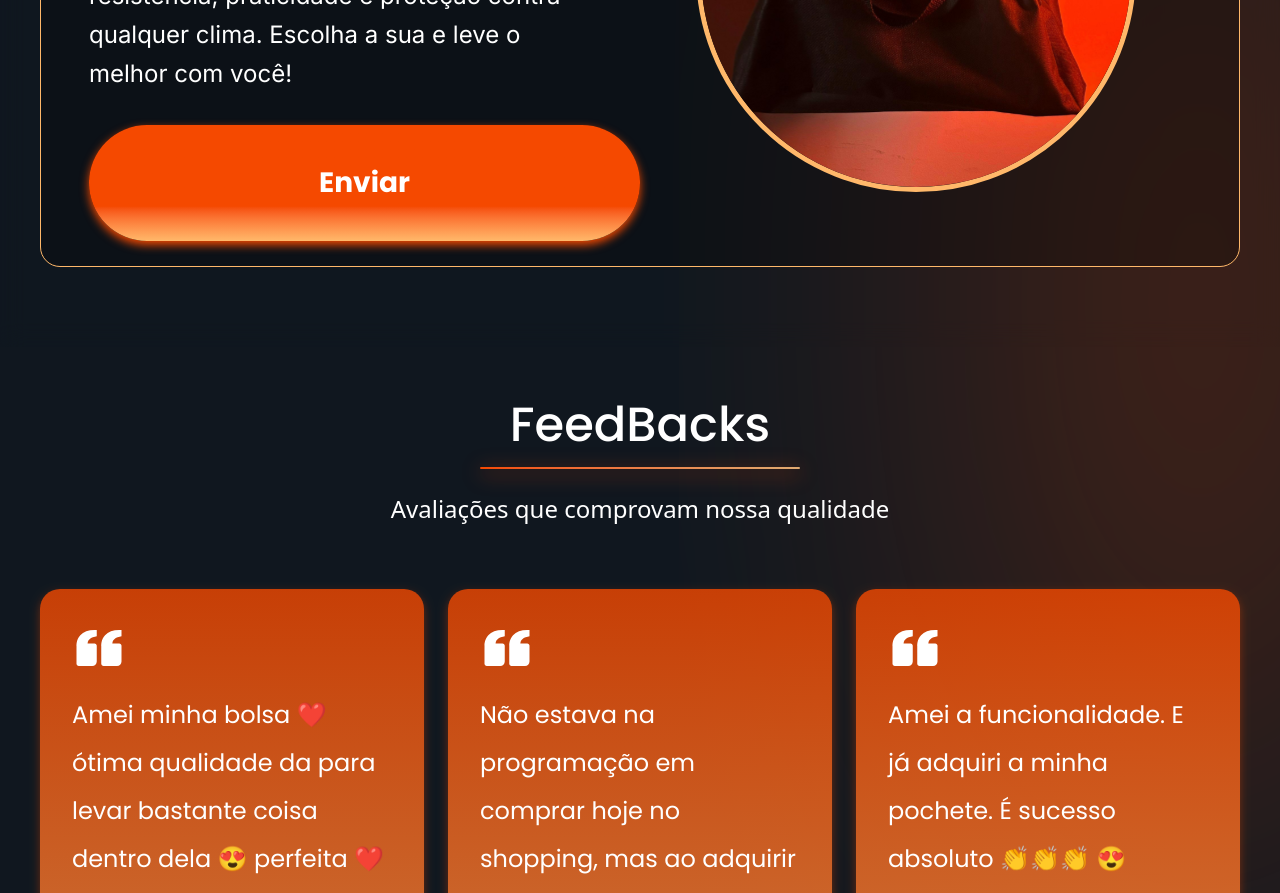
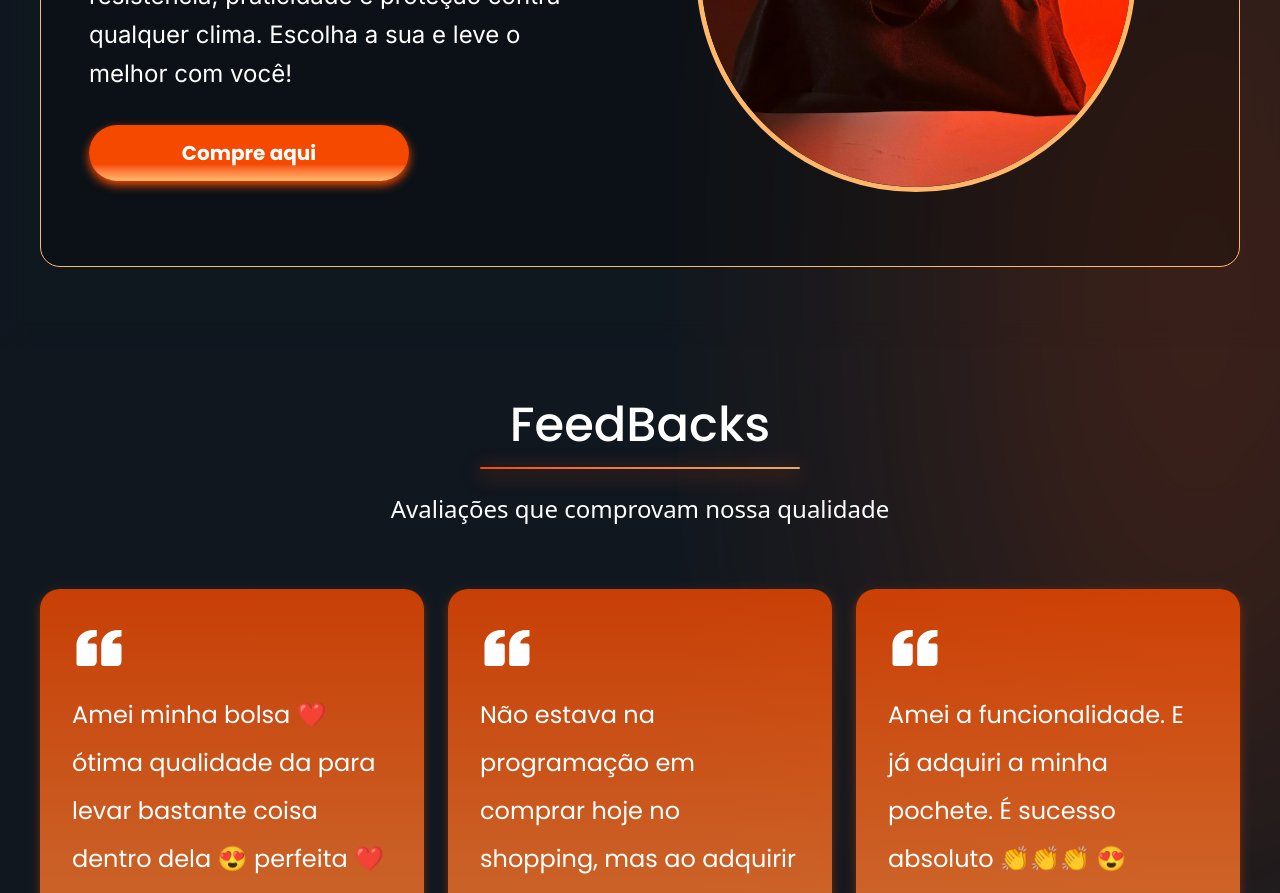
Before and after one commit to ca2sy/Sportiger, a React (Vite) app: page / in a window 1280 px wide. Shown: the part 2300-3193 px from the top of the page. Built offline with nearby package versions, Linux system fonts and the light colour scheme.

Commit message:
feat: update Produtos component layout and button text for better clarity and usability

```diff
--- a/src/pages/produtos.jsx
+++ b/src/pages/produtos.jsx
@@ -19,7 +19,7 @@ export function Produtos() {
       </p>
 
       <div className="mt-12 w-full max-w-[1300px]">
-        <div className="relative mb-20 flex h-auto min-h-[600px] w-full flex-col rounded-[20px] border border-[#FFB86A] bg-black/25 px-6 py-10 text-left lg:flex-row lg:px-12 lg:py-0">
+        <div className="relative flex h-auto min-h-[600px] w-full flex-col rounded-[20px] border border-[#FFB86A] bg-black/25 px-6 py-10 text-left lg:flex-row lg:px-12 lg:py-0 mb-20">
           <h2 className="font-inter mb-6 text-[40px] font-bold text-white lg:absolute lg:top-10 lg:left-12 lg:mb-0">
             Bolsa de ombro
           </h2>
@@ -35,9 +35,7 @@ export function Produtos() {
               qualquer clima. Escolha a sua e leve o melhor com você!
             </p>
             <div className="mt-8 flex justify-start">
-              <Button className="h-[116px] w-[819px] rounded-[100px] text-[28px] shadow-[0_4px_10px_#F54900]">
-                Enviar
-              </Button>
+              <Button href='#compre-aqui' className="w-full px-10 lg:w-80">Compre aqui</Button>
             </div>
           </div>
 
```
